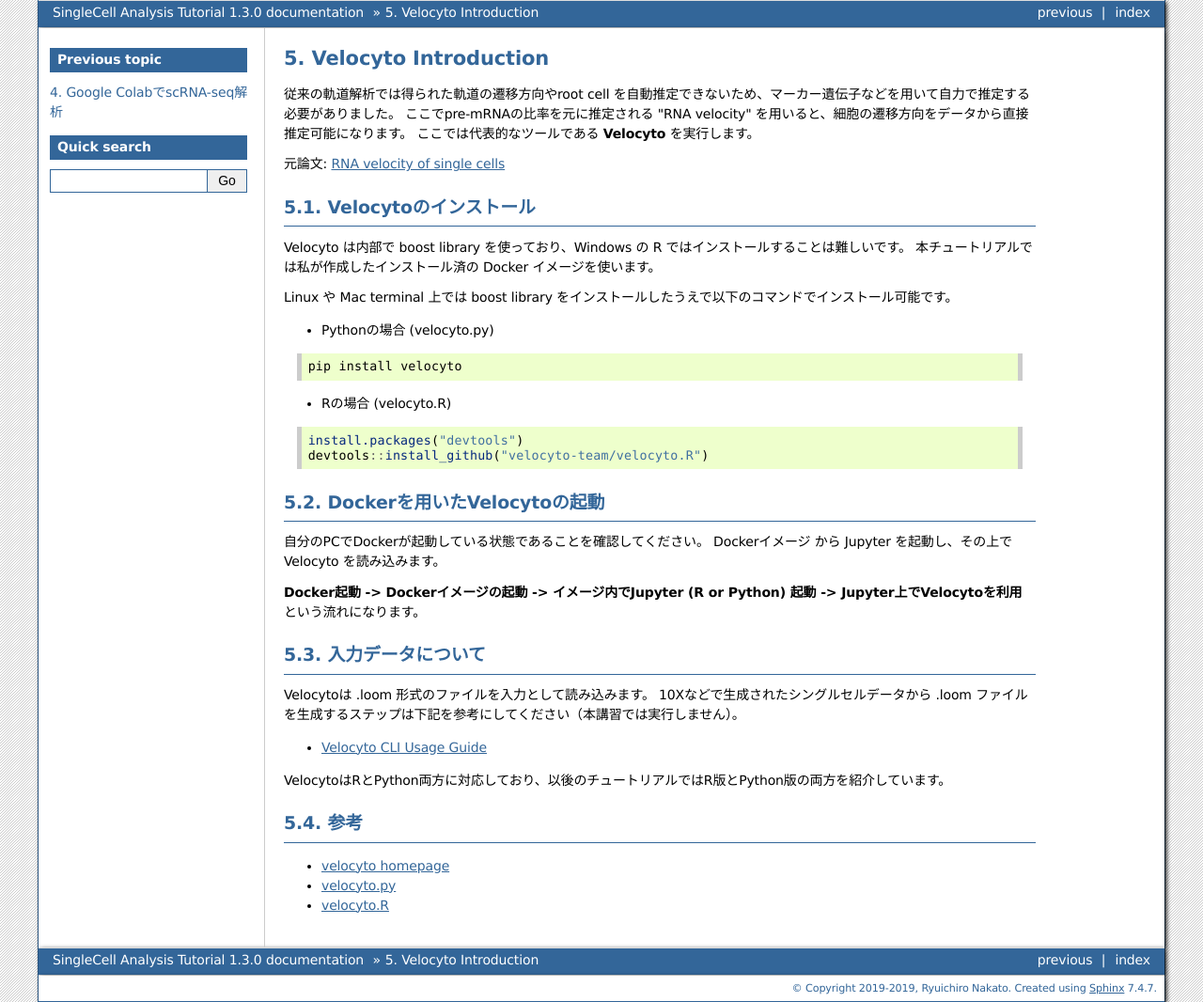
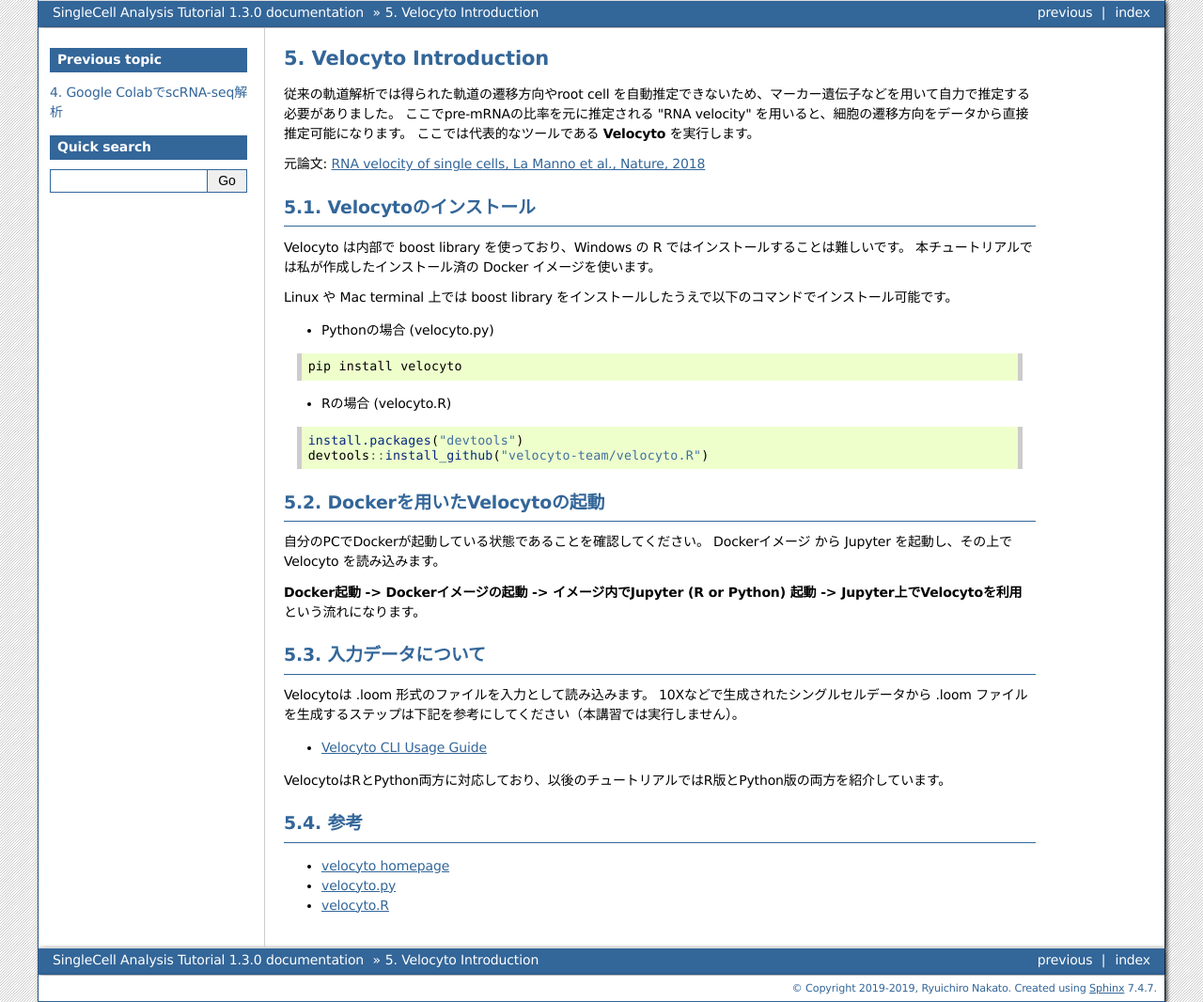
Before and after one commit to rnakato/SinglecellAnalysisTutorial, a Sphinx documentation site: the page built from docs/notebooks/Velocyto.rst, in a window 1280 px wide. Shown: the whole page at 94% size. Built offline with Sphinx 7.4.7, drawn with Linux system fonts in a browser that asks for light colours; pages that are not in the unit, such as notebooks, are missing from menus.

Commit message:
modify Manual

```diff
--- a/docs/notebooks/Velocyto.rst
+++ b/docs/notebooks/Velocyto.rst
@@ -6,7 +6,7 @@
 ここでpre-mRNAの比率を元に推定される "RNA velocity" を用いると、細胞の遷移方向をデータから直接推定可能になります。
 ここでは代表的なツールである **Velocyto** を実行します。
 
-元論文: `RNA velocity of single cells <https://www.nature.com/articles/s41586-018-0414-6>`_
+元論文: `RNA velocity of single cells, La Manno et al., Nature, 2018 <https://www.nature.com/articles/s41586-018-0414-6>`_
 
 
 Velocytoのインストール
```
